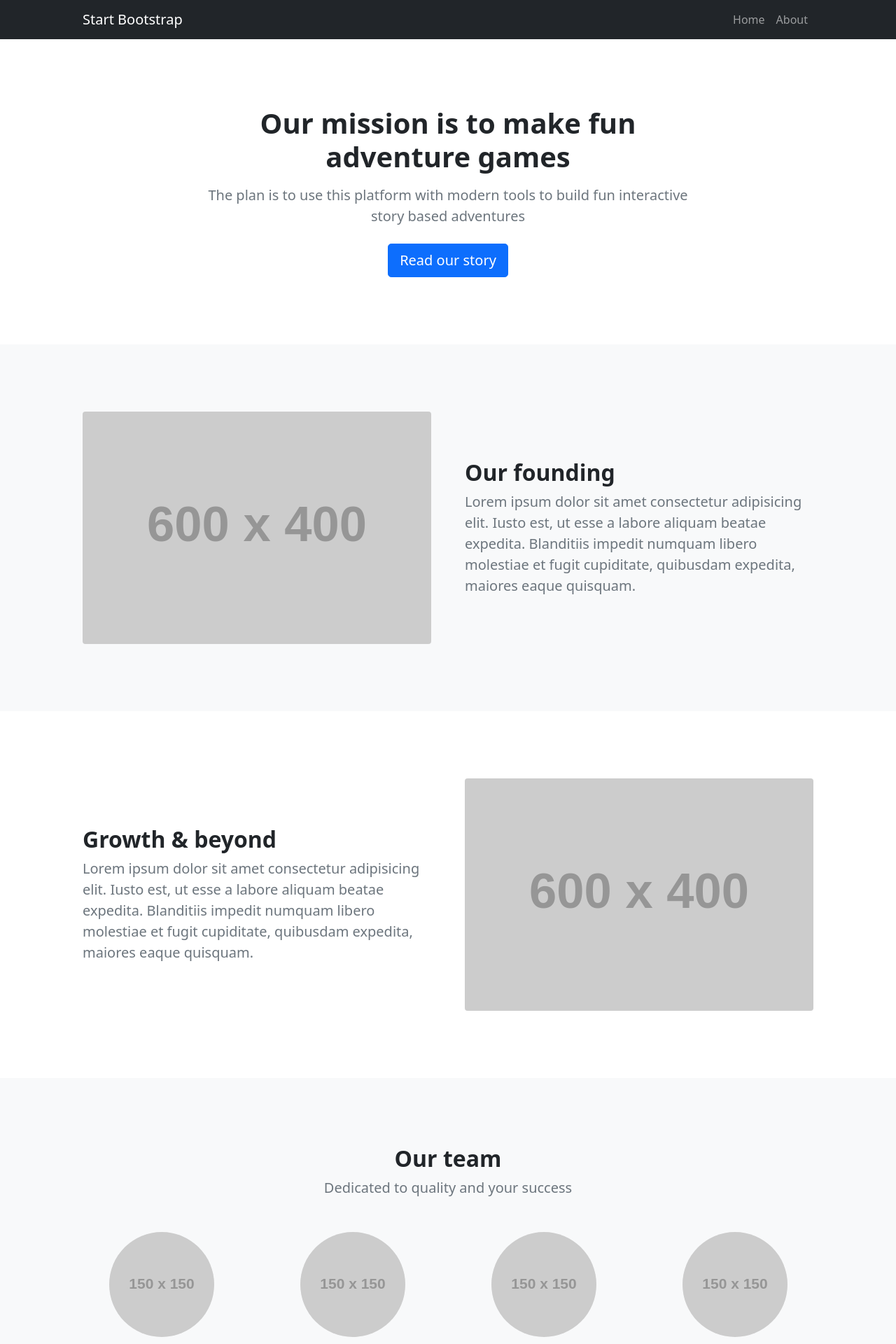
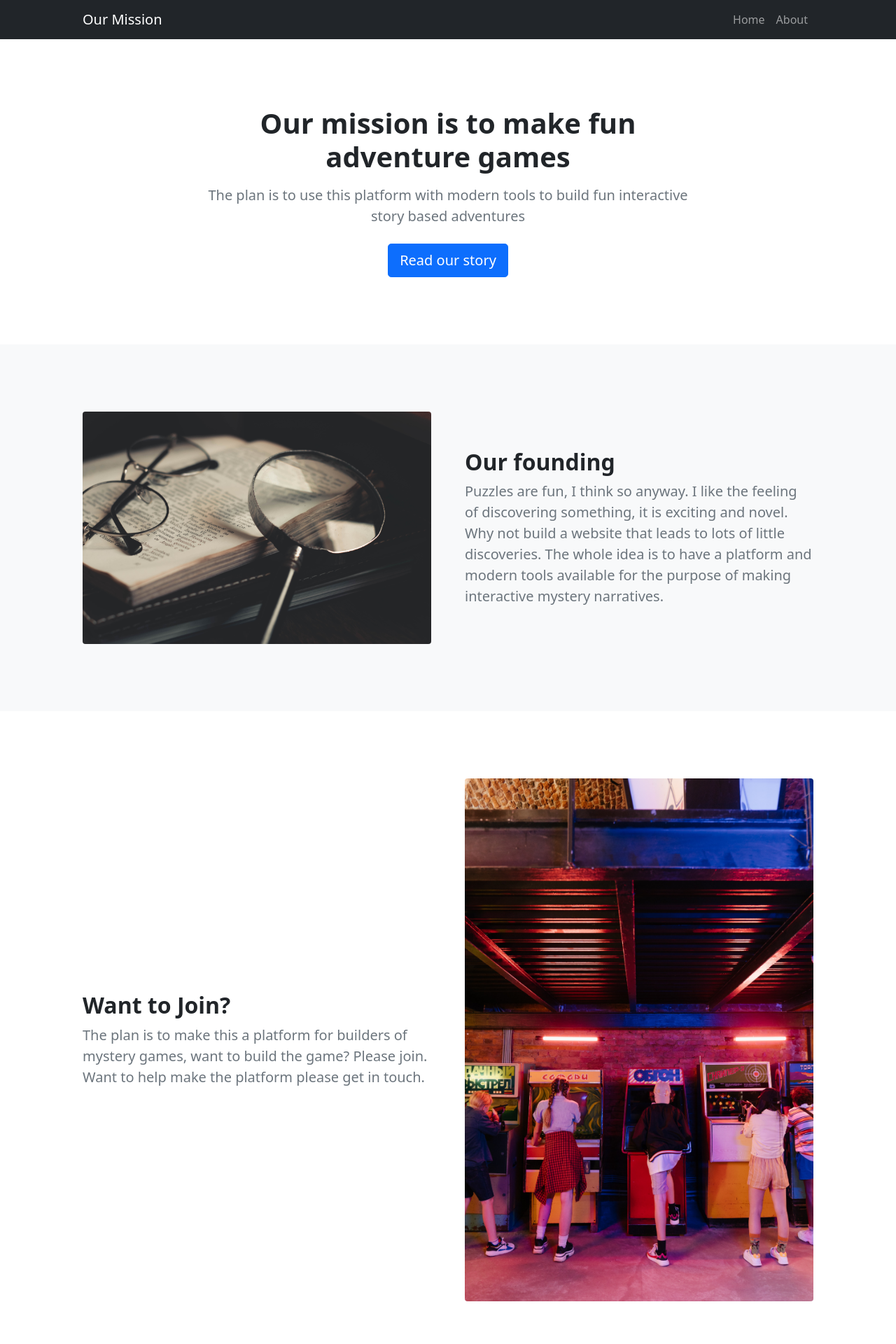
Before and after one commit to coleyr/Django_Adventure, a Django app: page /Adventure/about in a window 1280 px wide. Shown: the top 1920 px of the page at 70% size. Run offline with Django 3.2, Linux system fonts and the light colour scheme; grey boxes labelled with a size stand in for pictures from a placeholder-image service; some libraries are stand-ins or nearby versions.

Commit message:
Added about page info and autoscroll for answer

```diff
--- a/Adventure/models.py
+++ b/Adventure/models.py
@@ -4,7 +4,7 @@ from django.db.models.deletion import CASCADE, SET_DEFAULT, SET_NULL
 
 # Create your models here.
 class Adventure(models.Model):
-    name = models.CharField(max_length=200, validators=[validate_slug])
+    name = models.CharField(max_length=200)
     description = models.TextField(max_length=500)
     image = models.FileField(upload_to='images', default='images/default.jpg')
     def __str__(self):
--- a/Adventure/templates/home/about.html
+++ b/Adventure/templates/home/about.html
@@ -19,7 +19,7 @@
             <!-- Navigation-->
             <nav class="navbar navbar-expand-lg navbar-dark bg-dark">
                 <div class="container px-5">
-                    <a class="navbar-brand" href="{% url 'home' %}">Start Bootstrap</a>
+                    <a class="navbar-brand" href="{% url 'home' %}">Our Mission</a>
                     <button class="navbar-toggler" type="button" data-bs-toggle="collapse" data-bs-target="#navbarSupportedContent" aria-controls="navbarSupportedContent" aria-expanded="false" aria-label="Toggle navigation"><span class="navbar-toggler-icon"></span></button>
                     <div class="collapse navbar-collapse" id="navbarSupportedContent">
                         <ul class="navbar-nav ms-auto mb-2 mb-lg-0">
@@ -47,10 +47,10 @@
             <section class="py-5 bg-light" id="scroll-target">
                 <div class="container px-5 my-5">
                     <div class="row gx-5 align-items-center">
-                        <div class="col-lg-6"><img class="img-fluid rounded mb-5 mb-lg-0" src="https://dummyimage.com/600x400/343a40/6c757d" alt="..." /></div>
+                        <div class="col-lg-6"><img class="img-fluid rounded mb-5 mb-lg-0" src="/media/images/about_img.jpg" alt="..." /></div>
                         <div class="col-lg-6">
                             <h2 class="fw-bolder">Our founding</h2>
-                            <p class="lead fw-normal text-muted mb-0">Lorem ipsum dolor sit amet consectetur adipisicing elit. Iusto est, ut esse a labore aliquam beatae expedita. Blanditiis impedit numquam libero molestiae et fugit cupiditate, quibusdam expedita, maiores eaque quisquam.</p>
+                            <p class="lead fw-normal text-muted mb-0">Puzzles are fun, I think so anyway. I like the feeling of discovering something, it is exciting and novel. Why not build a website that leads to lots of little discoveries. The whole idea is to have a platform and modern tools available for the purpose of making interactive mystery narratives.</p>
                         </div>
                     </div>
                 </div>
@@ -59,10 +59,10 @@
             <section class="py-5">
                 <div class="container px-5 my-5">
                     <div class="row gx-5 align-items-center">
-                        <div class="col-lg-6 order-first order-lg-last"><img class="img-fluid rounded mb-5 mb-lg-0" src="https://dummyimage.com/600x400/343a40/6c757d" alt="..." /></div>
+                        <div class="col-lg-6 order-first order-lg-last"><img class="img-fluid rounded mb-5 mb-lg-0" src="/media/images/together.jpg" alt="..." /></div>
                         <div class="col-lg-6">
-                            <h2 class="fw-bolder">Growth &amp; beyond</h2>
-                            <p class="lead fw-normal text-muted mb-0">Lorem ipsum dolor sit amet consectetur adipisicing elit. Iusto est, ut esse a labore aliquam beatae expedita. Blanditiis impedit numquam libero molestiae et fugit cupiditate, quibusdam expedita, maiores eaque quisquam.</p>
+                            <h2 class="fw-bolder">Want to Join?</h2>
+                            <p class="lead fw-normal text-muted mb-0">The plan is to make this a platform for builders of mystery games, want to build the game? Please join. Want to help make the platform please get in touch.</p>
                         </div>
                     </div>
                 </div>
@@ -72,17 +72,17 @@
                 <div class="container px-5 my-5">
                     <div class="text-center">
                         <h2 class="fw-bolder">Our team</h2>
-                        <p class="lead fw-normal text-muted mb-5">Dedicated to quality and your success</p>
+                        <p class="lead fw-normal text-muted mb-5">Dedicated to fun and adventure</p>
                     </div>
                     <div class="row gx-5 row-cols-1 row-cols-sm-2 row-cols-xl-4 justify-content-center">
                         <div class="col mb-5 mb-5 mb-xl-0">
                             <div class="text-center">
-                                <img class="img-fluid rounded-circle mb-4 px-4" src="https://dummyimage.com/150x150/ced4da/6c757d" alt="..." />
-                                <h5 class="fw-bolder">Ibbie Eckart</h5>
-                                <div class="fst-italic text-muted">Founder &amp; CEO</div>
+                                <img class="img-fluid rounded-circle mb-4 px-4" src="/media/images/coangel.jpg" alt="..." />
+                                <h5 class="fw-bolder">Coley Angel</h5>
+                                <div class="fst-italic text-muted">Founder</div>
                             </div>
                         </div>
-                        <div class="col mb-5 mb-5 mb-xl-0">
+                        {% comment %} <div class="col mb-5 mb-5 mb-xl-0">
                             <div class="text-center">
                                 <img class="img-fluid rounded-circle mb-4 px-4" src="https://dummyimage.com/150x150/ced4da/6c757d" alt="..." />
                                 <h5 class="fw-bolder">Arden Vasek</h5>
@@ -102,7 +102,7 @@
                                 <h5 class="fw-bolder">Malvina Cilla</h5>
                                 <div class="fst-italic text-muted">CTO</div>
                             </div>
-                        </div>
+                        </div> {% endcomment %}
                     </div>
                 </div>
             </section>
@@ -111,7 +111,7 @@
         <footer class="bg-dark py-4 mt-auto">
             <div class="container px-5">
                 <div class="row align-items-center justify-content-between flex-column flex-sm-row">
-                    <div class="col-auto"><div class="small m-0 text-white">Copyright &copy; Your Website 2021</div></div>
+                    <div class="col-auto"><div class="small m-0 text-white">Copyright &copy; Adventure Core 2021</div></div>
                     <div class="col-auto">
                         <a class="link-light small" href="#!">Privacy</a>
                         <span class="text-white mx-1">&middot;</span>
```
Also changed, not shown: Adventure/templates/clues/display.html (+8 -2 lines), Adventure/templates/home/index.html (+5 -3 lines), Adventure/static/css/base.css, media/images/about_img.jpg (added), media/images/coangel.jpg (added), media/images/together.jpg (added), 1 other file.
